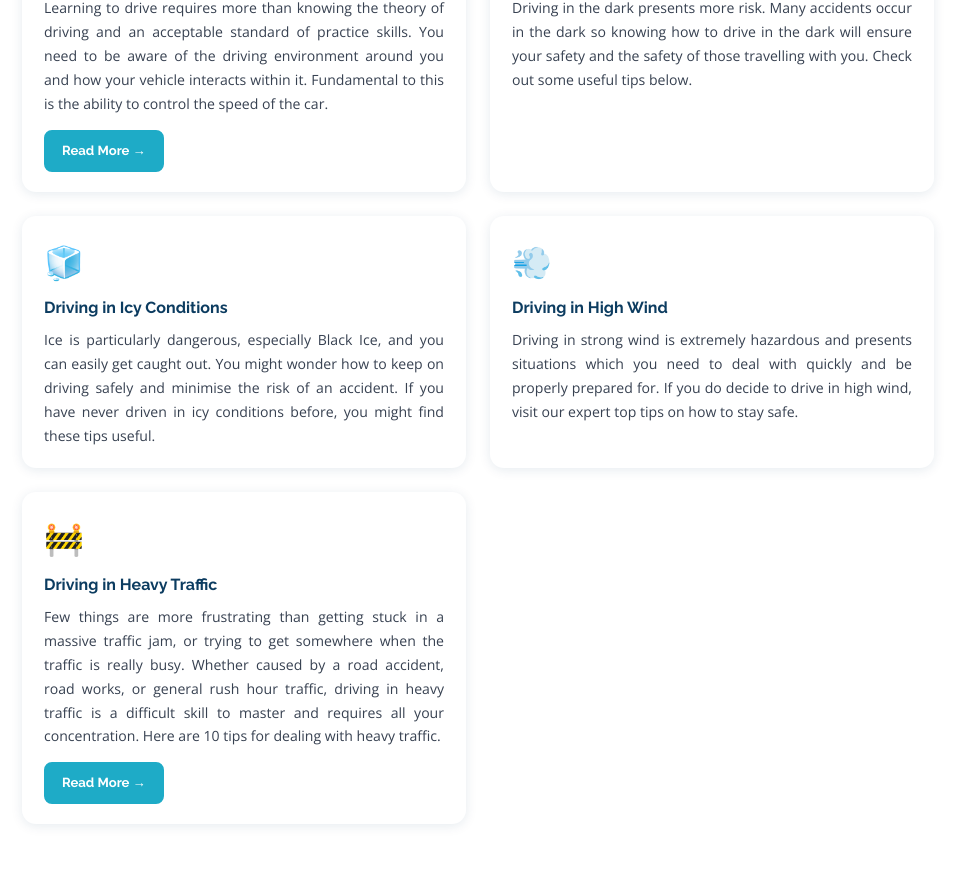
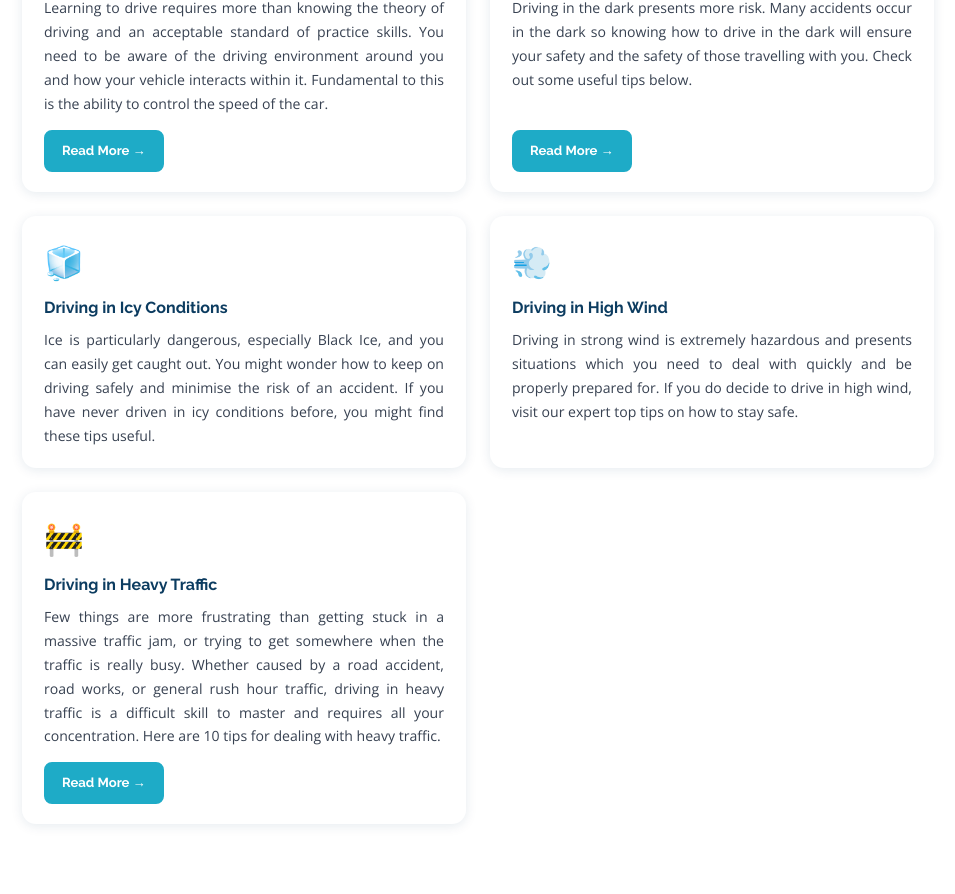
Before and after one commit to mikehinton-wq/mods-website, a React (Vite) app: page /driving-skills in a window 1280 px wide. Shown: the part 1473-2367 px from the top of the page, without its empty margins (162-1117 px from the left). Built offline with nearby package versions, Linux system fonts and the light colour scheme.

Commit message:
Update site

```diff
--- a/src/pages/DrivingSkills.jsx
+++ b/src/pages/DrivingSkills.jsx
@@ -46,6 +46,7 @@ export default function DrivingSkills() {
       icon: '🌙',
       title: 'Driving in the Dark',
       desc: 'Driving in the dark presents more risk. Many accidents occur in the dark so knowing how to drive in the dark will ensure your safety and the safety of those travelling with you. Check out some useful tips below.',
+      to: '/driving-skills/driving-in-the-dark',
     },
     {
       icon: '🧊',
```
